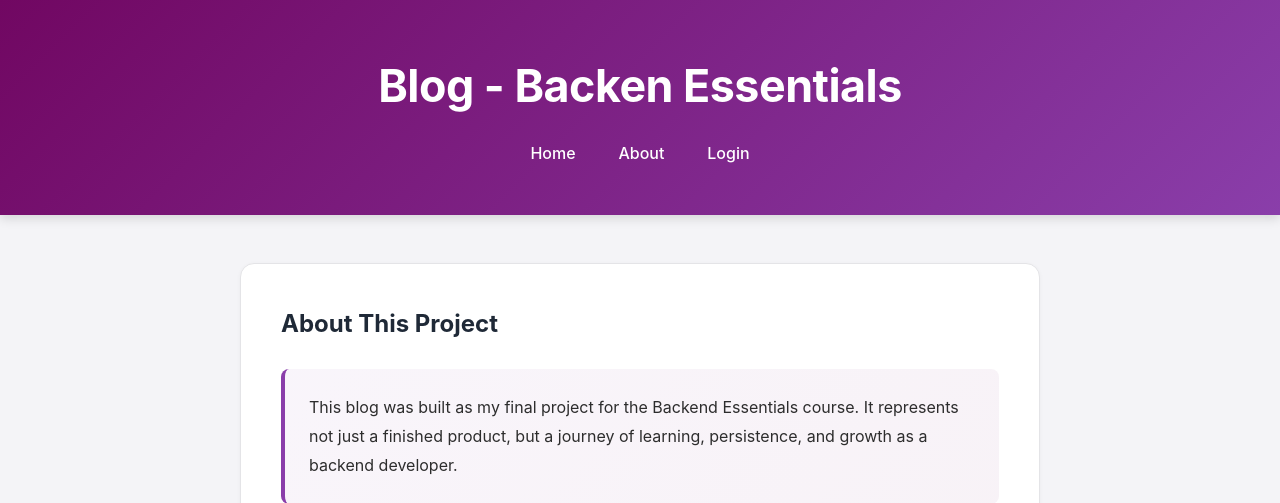
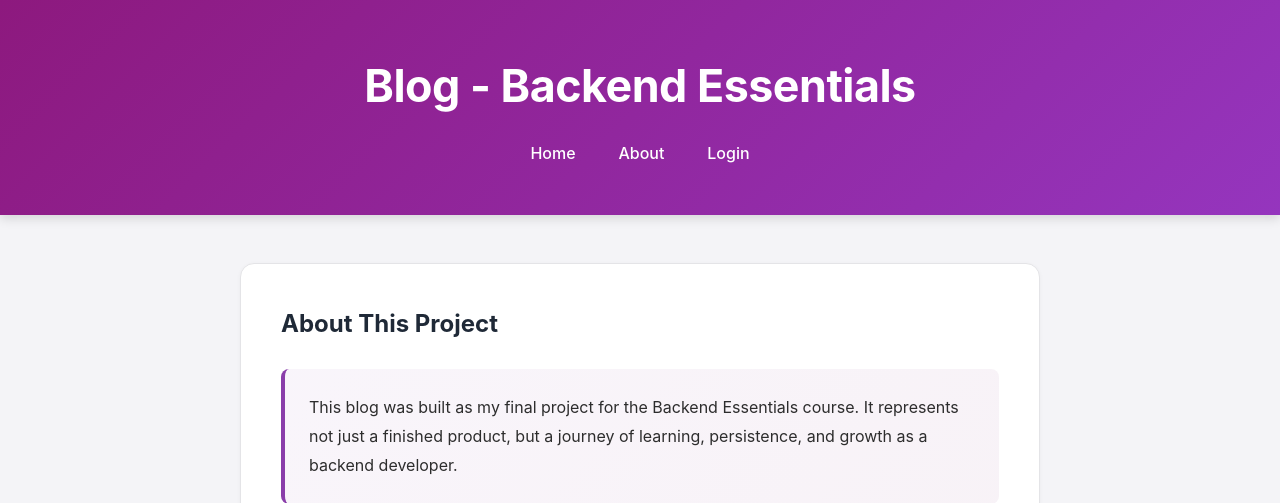
Before and after one commit to Clockert/personal-blog, a Flask app: page /about in a window 1280 px wide. Shown: the top 503 px of the page. Run offline with Flask 3, Linux system fonts and the light colour scheme.

Commit message:
Update header colors and fix typo in title

```diff
--- a/static/style.css
+++ b/static/style.css
@@ -10,8 +10,8 @@
   --color-card-border: #e4e4e7;
 
   /* 🌅 Header Colors */
-  --header-bg-start: #710762;
-  --header-bg-end: #8a3eaa;
+  --header-bg-start: #8d197e;
+  --header-bg-end: #9535be;
   --header-text: #ffffff;
 
   /* 🧱 Borders & Radius */
--- a/templates/base.html
+++ b/templates/base.html
@@ -16,7 +16,7 @@
   </head>
   <body>
     <header>
-      <h1>Blog - Backen Essentials</h1>
+      <h1>Blog - Backend Essentials</h1>
       <nav>
         <a href="/">Home</a>
         <a href="/about">About</a>
```
